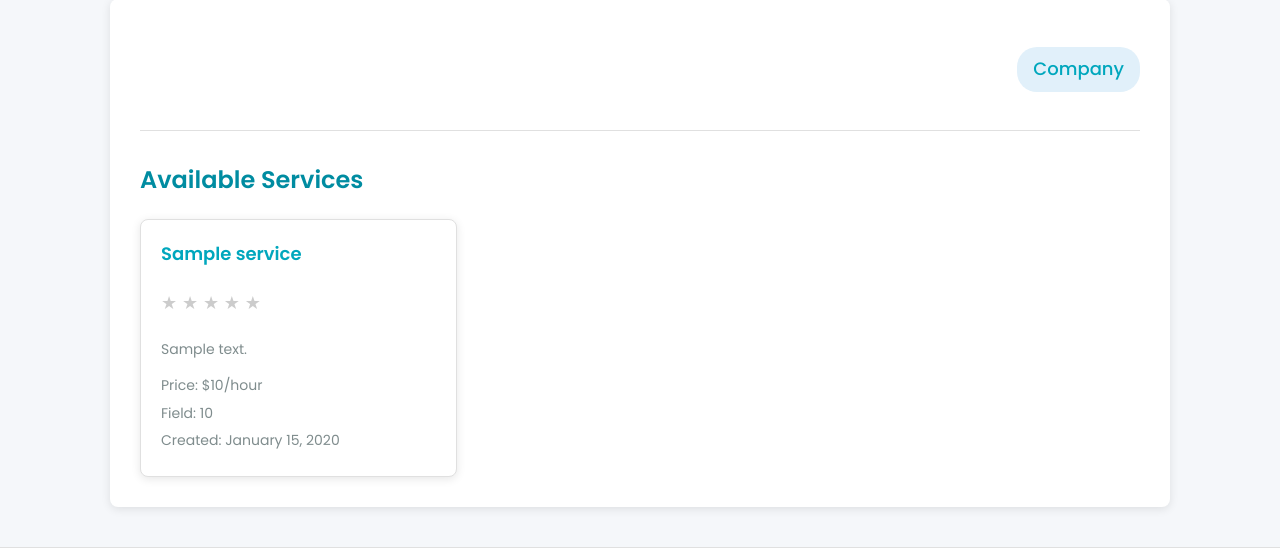
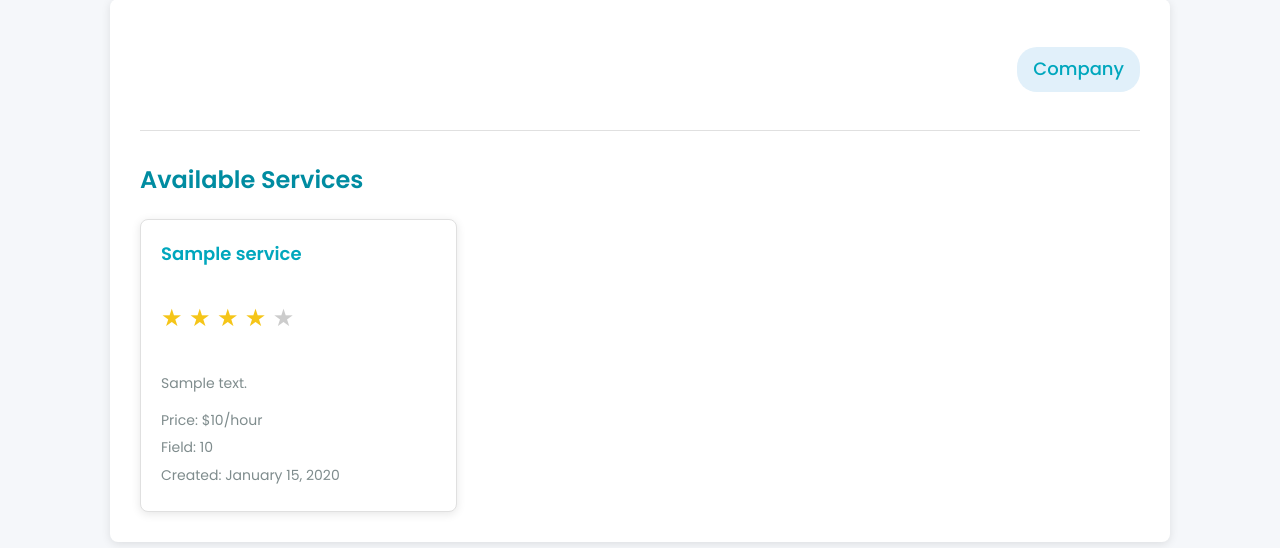
Before and after one commit to Vincent-Omondi/netfix1, a Django app: template users/templates/users/profile.html in a window 1280 px wide. Shown: the part 111-659 px from the top of the page. Run offline with Django 3.2, Linux system fonts and the light colour scheme; the template is opened without the code that fills it: most values are stand-ins (such as "Sample title", 1, 10 or a date in 2020).

Commit message:
fix rating

```diff
--- a/static/css/users.css
+++ b/static/css/users.css
@@ -138,12 +138,6 @@ body, html {
     font-size: 18px;
     color: var(--text-color-secondary);
     padding: 20px;
-}
-
-.star-rating {
-    color: #f1c40f;
-    font-size: 18px;
-    margin: 10px 0;
 }
 
 button {
--- a/static/rating.css
+++ b/static/rating.css
@@ -23,3 +23,33 @@
     overflow: hidden;
     color: #ffd700;
 }
+
+/* rating */
+
+.star-rating {
+    font-size: 24px; /* Adjust the size of the stars */
+    color: #ccc;     /* Default color for empty stars */
+    position: relative;
+    display: inline-block;
+}
+
+.star-rating .star {
+    color: #ccc;     /* Default color for stars */
+}
+
+.star-rating .filled {
+    color: #f5c518;  /* Color for filled stars (gold color) */
+}
+
+.star-rating .half-filled {
+    position: relative;
+    display: inline-block;
+}
+
+.star-rating .half-filled::before {
+    content: '★';      /* Half-filled star overlay */
+    position: absolute;
+    color: #f5c518;    /* Color for the filled part */
+    width: 50%;
+    overflow: hidden;
+}
```
